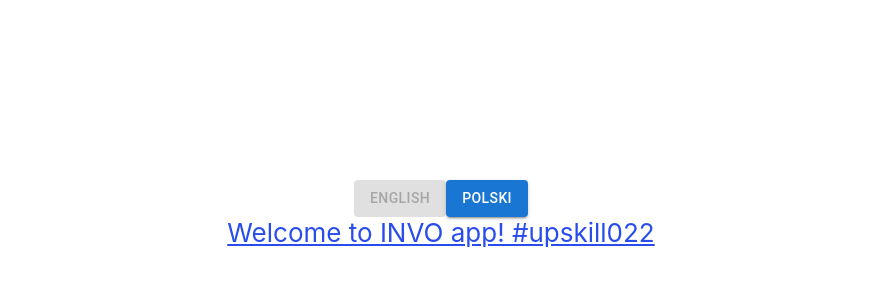
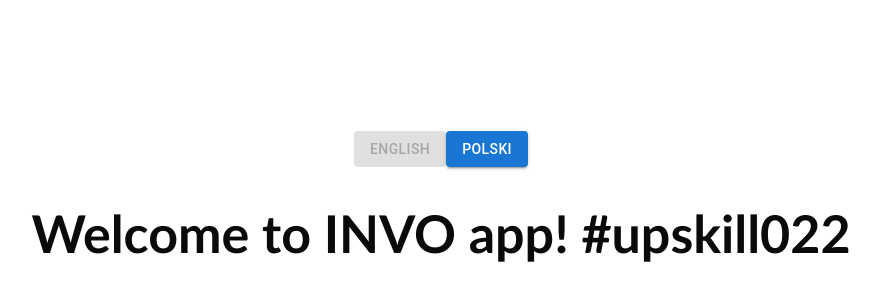
Before and after one commit to shcodenick/ups22, a React (Create React App) app: page / in a window 1280 px wide. Shown: the part 186-486 px from the top of the page, without its empty margins (199-1079 px from the left). Built offline with nearby package versions, Linux system fonts and the light colour scheme.

Commit message:
minor layout changes

```diff
--- a/src/App.css
+++ b/src/App.css
@@ -13,6 +13,8 @@
   }
 }
 
+body { font-family:'Gill Sans', 'Gill Sans MT', Calibri, 'Trebuchet MS', sans-serif}
+
 .App-header {
   background-color: #ffffff;
   min-height: 100vh;
@@ -21,7 +23,7 @@
   align-items: center;
   justify-content: center;
   font-size: calc(10px + 2vmin);
-  color: white;
+  color: rgb(10, 10, 10);
 }
 
 .App-link {
--- a/src/App.tsx
+++ b/src/App.tsx
@@ -21,14 +21,9 @@
             <Button variant="contained" key={lng} onClick={() => i18n.changeLanguage(lng)} disabled={i18n.resolvedLanguage === lng}>{ lngs[lng as LangKey].nativeName }</Button>
           ))}
         </div>
-        <a
-          className="App-link"
-          href="https://reactjs.org"
-          target="_blank"
-          rel="noopener noreferrer"
-        >
+        <h1>
           {t('welcome')}
-        </a>
+        </h1>
       </header>
     </div>
   );
```
Also changed, not shown: 1 other file (tests, documents, lock files or other folders).
